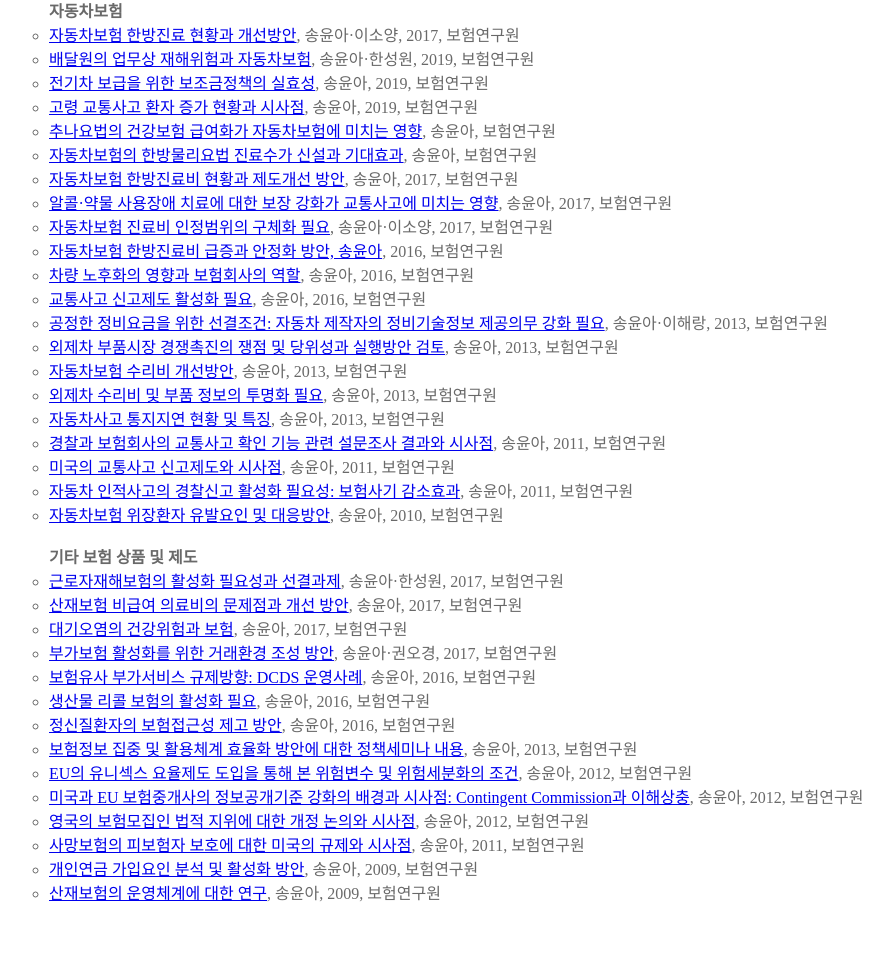
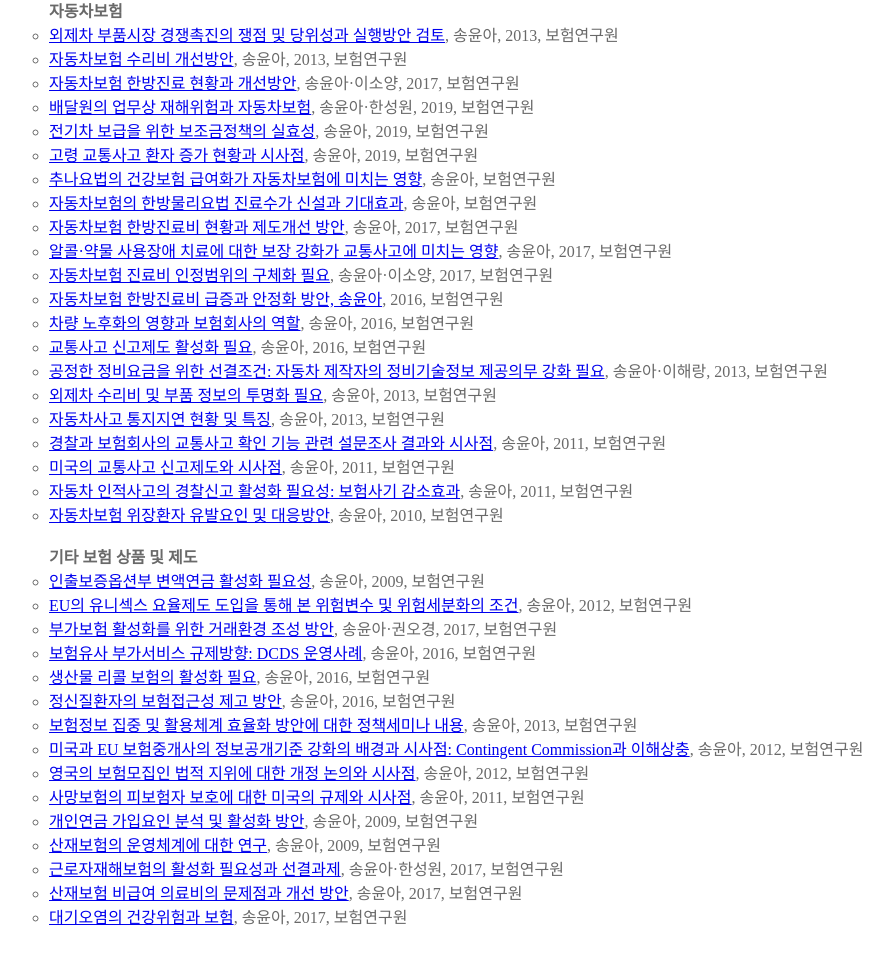
Before and after one commit to doucement/doucement.github.io, a plain HTML site: page index.html in a window 1280 px wide. Shown: the part 2037-3001 px from the top of the page, without its empty margins (305-1198 px from the left). Before the commit the page ends 2977 px from the top, so only its background shows below. Drawn offline with Linux system fonts and the light colour scheme.

Commit message:
Add files via upload

```diff
--- a/index.html
+++ b/index.html
@@ -1,3 +1,4 @@
+
 
 
 
@@ -134,8 +135,10 @@
 			<li>보험재정 및 보험금 누수방지를 위한 공·민영 협조체계 구축 및 제도 개선 방안 연구, 김진현·송윤아·이창우·김혜란·이경아(서울대학교 산학협력단 공동연구), 2011, 금융감독원·건강보험심사평가원</li>
 			</br>
 		 <b>자동차보험</b>
+			<li><a href="외제차 부품시장 경쟁촉진의 쟁점 및 당위성과 실행방안 검토.pdf">외제차 부품시장 경쟁촉진의 쟁점 및 당위성과 실행방안 검토</a>, 송윤아, 2013, 보험연구원</li>
+			<li><a href="자동차보험 수리비 개선방안.pdf">자동차보험 수리비 개선방안</a>, 송윤아, 2013, 보험연구원</li>
 			<li><a href="자동차보험 한방진료 현황과 개선방안.pdf">자동차보험 한방진료 현황과 개선방안</a>, 송윤아·이소양, 2017, 보험연구원</li>
-			<li><a href="배달원의 업무상 재해위험과 자동차보험.pdf">배달원의 업무상 재해위험과 자동차보험</a>, 송윤아·한성원, 2019, 보험연구원</li>
+                                      <li><a href="배달원의 업무상 재해위험과 자동차보험.pdf">배달원의 업무상 재해위험과 자동차보험</a>, 송윤아·한성원, 2019, 보험연구원</li>
 			<li><a href="전기차 보급을 위한 보조금정책의 실효성.pdf">전기차 보급을 위한 보조금정책의 실효성</a>, 송윤아, 2019, 보험연구원</li>
 			<li><a href="고령 교통사고 환자 증가 현황과 시사점.pdf">고령 교통사고 환자 증가 현황과 시사점</a>, 송윤아, 2019, 보험연구원</li>
 			<li><a href="추나요법의 건강보험 급여화가 자동차보험에 미치는 영향.pdf">추나요법의 건강보험 급여화가 자동차보험에 미치는 영향</a>, 송윤아, 보험연구원</li>
@@ -147,8 +150,6 @@
 			<li><a href="차량 노후화의 영향과 보험회사의 역할.pdf">차량 노후화의 영향과 보험회사의 역할</a>, 송윤아, 2016, 보험연구원</li>
 			<li><a href="교통사고 신고제도 활성화 필요.pdf">교통사고 신고제도 활성화 필요</a>, 송윤아, 2016, 보험연구원</li>
 			<li><a href="공정한 정비요금을 위한 선결조건_자동차 제작자의 정비기술정보 제공의무 강화 필요.pdf">공정한 정비요금을 위한 선결조건: 자동차 제작자의 정비기술정보 제공의무 강화 필요</a>, 송윤아·이해랑, 2013, 보험연구원</li>
-			<li><a href="외제차 부품시장 경쟁촉진의 쟁점 및 당위성과 실행방안 검토.pdf">외제차 부품시장 경쟁촉진의 쟁점 및 당위성과 실행방안 검토</a>, 송윤아, 2013, 보험연구원</li>
-			<li><a href="자동차보험 수리비 개선방안.pdf">자동차보험 수리비 개선방안</a>, 송윤아, 2013, 보험연구원</li>
 	                         <li><a href="외제차 수리비 및 부품 정보의 투명화 필요.pdf">외제차 수리비 및 부품 정보의 투명화 필요</a>, 송윤아, 2013, 보험연구원</li>
 			<li><a href="자동차사고 통지지연 현황 및 특징.pdf">자동차사고 통지지연 현황 및 특징</a>, 송윤아, 2013, 보험연구원</li>
 			<li><a href="경찰과 보험회사의 교통사고 확인 기능 관련 설문조사 결과와 시사점.pdf">경찰과 보험회사의 교통사고 확인 기능 관련 설문조사 결과와 시사점</a>, 송윤아, 2011, 보험연구원</li>
@@ -157,20 +158,21 @@
 			<li><a href="자동차보험 위장환자 유발요인 및 대응방안.pdf">자동차보험 위장환자 유발요인 및 대응방안</a>, 송윤아, 2010, 보험연구원</li>
 			</br>
 		 <b>기타 보험 상품 및 제도</b>
-			<li><a href="근로자재해보험의 활성화 필요성과 선결과제.pdf">근로자재해보험의 활성화 필요성과 선결과제</a>, 송윤아·한성원, 2017, 보험연구원</li>
-			<li><a href="산재보험 비급여 의료비의 문제점과 개선 방안.pdf">산재보험 비급여 의료비의 문제점과 개선 방안</a>, 송윤아, 2017, 보험연구원</li>
-			<li><a href="대기오염의 건강위험과 보험.pdf">대기오염의 건강위험과 보험</a>, 송윤아, 2017, 보험연구원</li>
+			<li><a href="인출보증옵션부 변액연금 활성화 필요성.pdf">인출보증옵션부 변액연금 활성화 필요성</a>, 송윤아, 2009, 보험연구원</li>
+			<li><a href="EU의 유니섹스 요율제도 도입을 통해 본 위험변수 및 위험세분화의 조건.pdf">EU의 유니섹스 요율제도 도입을 통해 본 위험변수 및 위험세분화의 조건</a>, 송윤아, 2012, 보험연구원</li>
 			<li><a href="부가보험 활성화를 위한 거래환경 조성 방안.pdf">부가보험 활성화를 위한 거래환경 조성 방안</a>, 송윤아·권오경, 2017, 보험연구원</li>
 			<li><a href="보험유사 부가서비스 규제방향_DCDS 운영사례.pdf">보험유사 부가서비스 규제방향: DCDS 운영사례</a>, 송윤아, 2016, 보험연구원</li>
 			<li><a href="생산물 리콜 보험의 활성화 필요.pdf">생산물 리콜 보험의 활성화 필요</a>, 송윤아, 2016, 보험연구원</li>
 			<li><a href="정신질환자의 보험접근성 제고 방안.pdf">정신질환자의 보험접근성 제고 방안</a>, 송윤아, 2016, 보험연구원</li>
 			<li><a href="보험정보 집중 및 활용체계 효율화 방안에 대한 정책세미나 내용.pdf">보험정보 집중 및 활용체계 효율화 방안에 대한 정책세미나 내용</a>, 송윤아, 2013, 보험연구원</li>
-			<li><a href="EU의 유니섹스 요율제도 도입을 통해 본 위험변수 및 위험세분화의 조건.pdf">EU의 유니섹스 요율제도 도입을 통해 본 위험변수 및 위험세분화의 조건</a>, 송윤아, 2012, 보험연구원</li>
 			<li><a href="미국과 EU 보험중개사의 정보공개기준 강화의 배경과 시사점_Contingent Commission과 이해상충.pdf">미국과 EU 보험중개사의 정보공개기준 강화의 배경과 시사점: Contingent Commission과 이해상충</a>, 송윤아, 2012, 보험연구원</li>
 			<li><a href="영국의 보험모집인 법적 지위에 대한 개정 논의와 시사점.pdf">영국의 보험모집인 법적 지위에 대한 개정 논의와 시사점</a>, 송윤아, 2012, 보험연구원</li>
 			<li><a href="사망보험의 피보험자 보호에 대한 미국의 규제와 시사점.pdf">사망보험의 피보험자 보호에 대한 미국의 규제와 시사점</a>, 송윤아, 2011, 보험연구원</li>
 			<li><a href="개인연금 가입요인 분석 및 활성화 방안.pdf">개인연금 가입요인 분석 및 활성화 방안</a>, 송윤아, 2009, 보험연구원</li>
 			<li><a href="산재보험의 운영체계에 대한 연구.pdf">산재보험의 운영체계에 대한 연구</a>, 송윤아, 2009, 보험연구원</li>
+                                      <li><a href="근로자재해보험의 활성화 필요성과 선결과제.pdf">근로자재해보험의 활성화 필요성과 선결과제</a>, 송윤아·한성원, 2017, 보험연구원</li>
+			<li><a href="산재보험 비급여 의료비의 문제점과 개선 방안.pdf">산재보험 비급여 의료비의 문제점과 개선 방안</a>, 송윤아, 2017, 보험연구원</li>
+			<li><a href="대기오염의 건강위험과 보험.pdf">대기오염의 건강위험과 보험</a>, 송윤아, 2017, 보험연구원</li>
 			</br>
                                       </br>
 		</ul>
```
